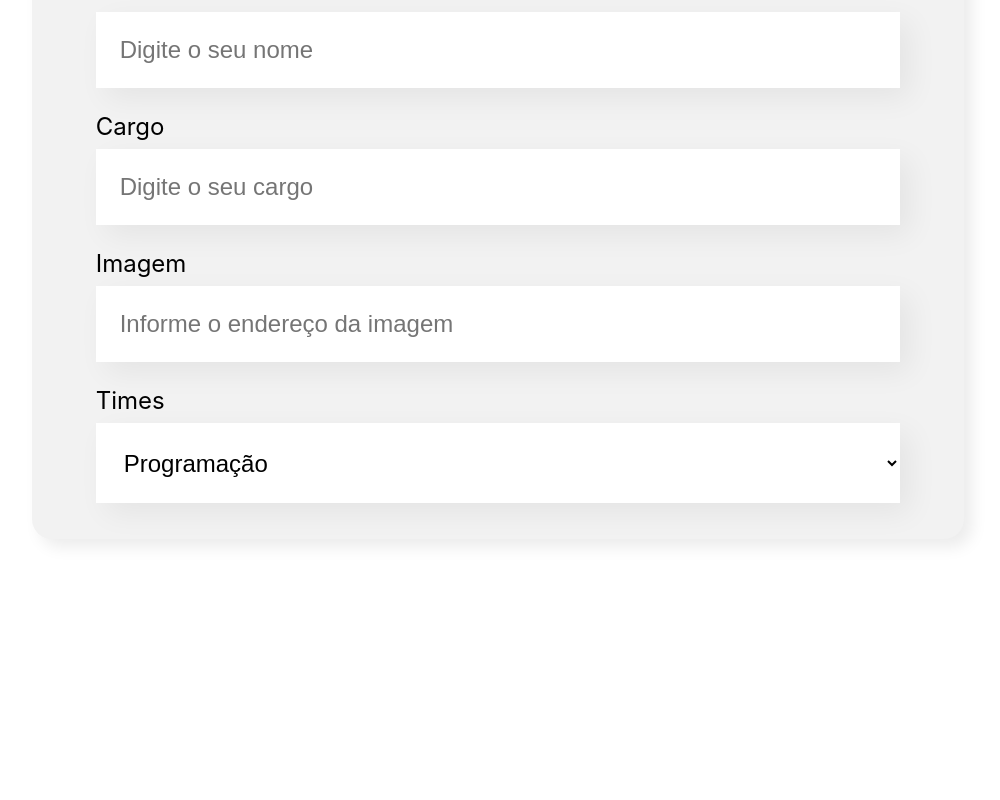
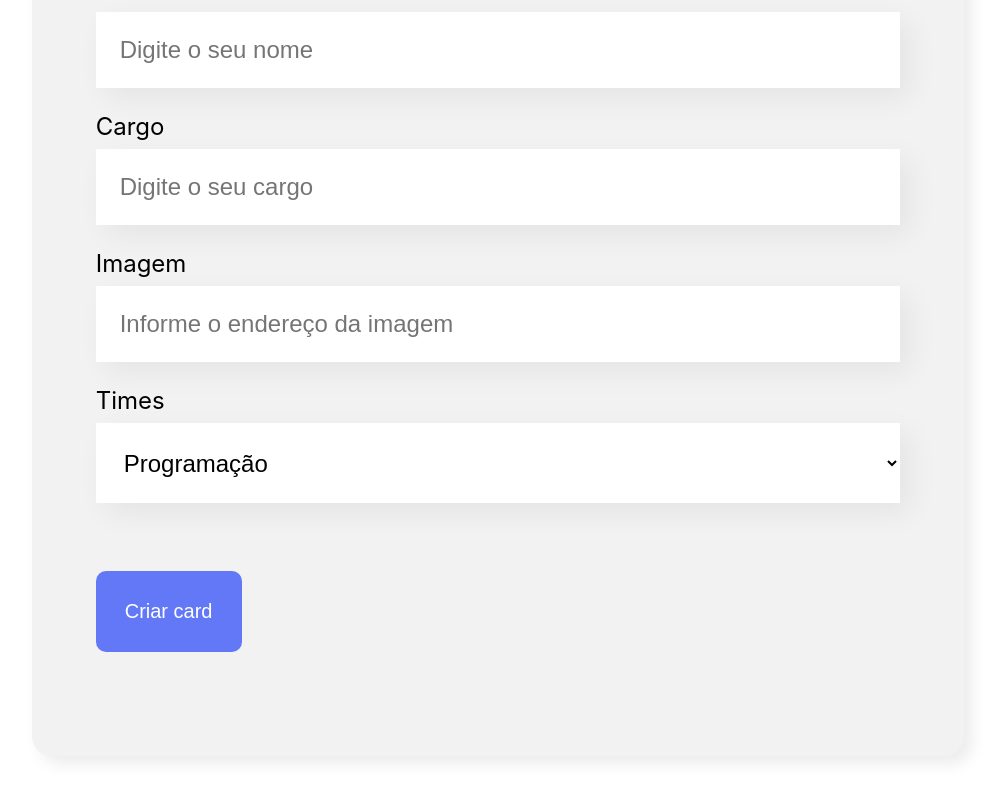
Before and after one commit to eduardoportella/organo, a JavaScript app: page / in a window 1280 px wide. Shown: the part 731-1531 px from the top of the page, without its empty margins (142-1142 px from the left). Before the commit the page ends 1350 px from the top, so only its background shows below. Built offline with nearby package versions, Linux system fonts and the light colour scheme; the HTML template or start-up script is replaced by a standard one.

Commit message:
adicionando botao

```diff
--- /dev/null
+++ b/src/componentes/Botao/index.css
@@ -0,0 +1,13 @@
+.botao {
+    background-color: #6278F7;
+    color: #FFFFFF;
+    border-radius: 10px;
+    padding: 29px;
+    margin: 68px 0;
+    font-size: 20px;
+    border: none;
+}
+
+.botao:hover {
+    cursor: pointer;
+}
--- /dev/null
+++ b/src/componentes/Botao/index.js
@@ -0,0 +1,9 @@
+import './index.css';
+
+const Botao = (props) => {
+    return (
+        <button className='botao'>{props.children}</button>
+    );
+};
+
+export default Botao;
--- a/src/componentes/Formulario/index.js
+++ b/src/componentes/Formulario/index.js
@@ -1,3 +1,4 @@
+import Botao from '../Botao';
 import CampoTexto from '../CampoTexto'
 import ListaSuspensa from '../ListaSuspensa';
 import './index.css'
@@ -21,6 +22,7 @@
                 <CampoTexto label='Cargo' placeholder='Digite o seu cargo'/>
                 <CampoTexto label='Imagem' placeholder='Informe o endereço da imagem'/>
                 <ListaSuspensa label='Times' itens={times}/>
+                <Botao>Criar card</Botao>
             </form>
         </section>
     );
```
